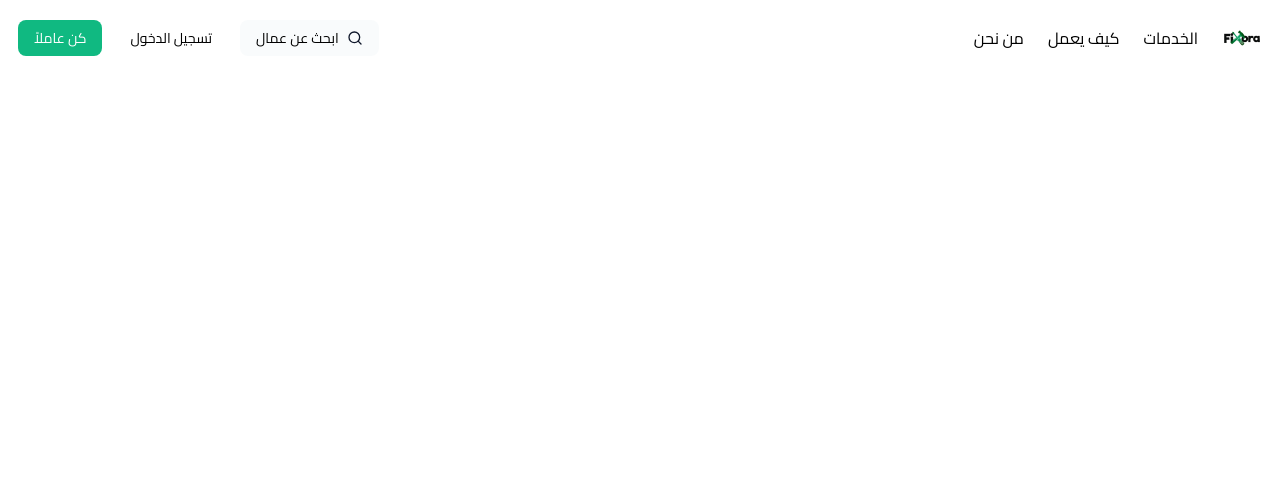
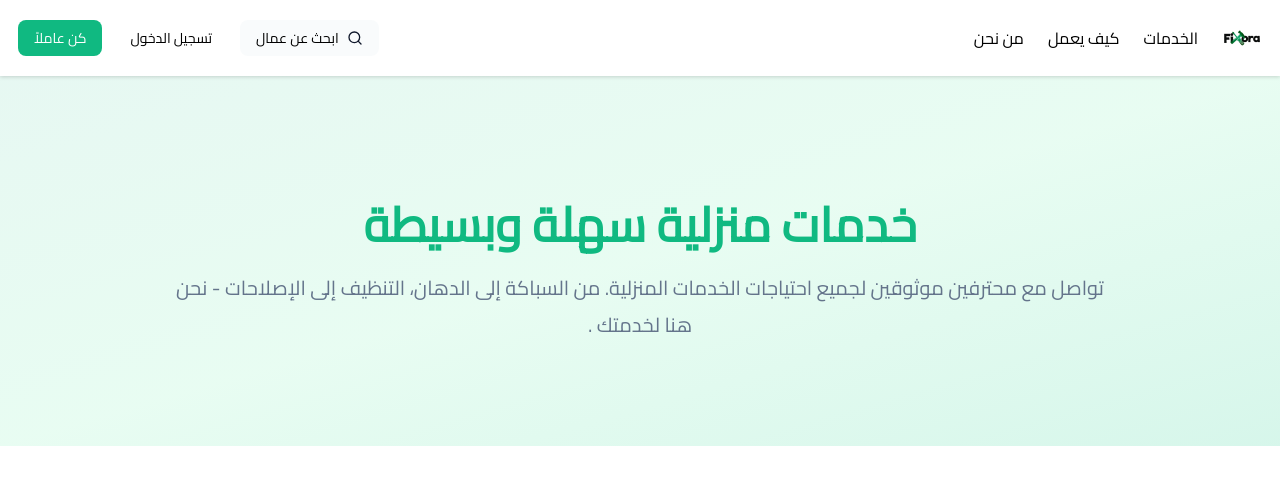
Before and after one commit to shvwkyyy/Fixora, a React (Vite) app in the folder frontend/: page / in a window 1280 px wide. Shown: the top 484 px of the page. Built offline with nearby package versions, Linux system fonts and the light colour scheme.

Commit message:
finished header section

```diff
--- a/frontend/src/Components/Header/Header.jsx
+++ b/frontend/src/Components/Header/Header.jsx
@@ -25,6 +25,11 @@ function Header() {
                     <img src={fixora_logo} alt="fixora logo" />
                 </div>
             </nav>
+            <section className={styles["header-section"]}>
+                <h1>خدمات منزلية سهلة وبسيطة</h1>
+                <p className={styles["header-paragraph"]}>تواصل مع محترفين موثوقين لجميع احتياجات الخدمات المنزلية. من السباكة إلى الدهان، التنظيف إلى الإصلاحات - نحن</p>
+                <p className={styles["header-paragraph"]}>. هنا لخدمتك</p>
+            </section>
         </header>
     );
 }
--- a/frontend/src/Components/Header/Header.module.css
+++ b/frontend/src/Components/Header/Header.module.css
@@ -1,10 +1,13 @@
 .header-nav {
     top: 0;
     position: sticky;
+    z-index: 999;
     display: flex;
     align-items: center;
     justify-content: space-between;
+    background-color: white;
     padding: 18px;
+    box-shadow: rgba(0, 0, 0, 0.16) 0px 1px 4px;
 }
 
 .nav-content,
@@ -32,7 +35,6 @@
 
 .sign-up-btn:hover {
     background-color: color-mix(in oklab, var(--dark-green) 90%, transparent);
-    ;
 }
 
 .login-btn {
@@ -79,3 +81,28 @@
 .nav-content-links a:hover {
     color: var(--dark-green);
 }
+
+.header-section {
+    height: 370px;
+    width: 100%;
+    background: linear-gradient(to bottom right,
+            rgba(16, 185, 129, 0.10),
+            rgba(209, 250, 229, 0.50),
+            rgba(52, 211, 153, 0.20));
+
+    display: flex;
+    flex-direction: column;
+    justify-content: center;
+    align-items: center;
+}
+
+.header-section h1 {
+    font-size: 3rem;
+    font-weight: bold;
+    color: var(--dark-green);
+}
+
+.header-paragraph {
+    font-size: 1.25rem;
+    color: #64748B;
+}
--- a/frontend/src/index.css
+++ b/frontend/src/index.css
@@ -1,5 +1,6 @@
 :root {
   --dark-green: #10B981;
+  --light-green: #34d399;
   --padding-sm: 5px;
   --padding-md: 16px;
   --small-font: 14px;
```
